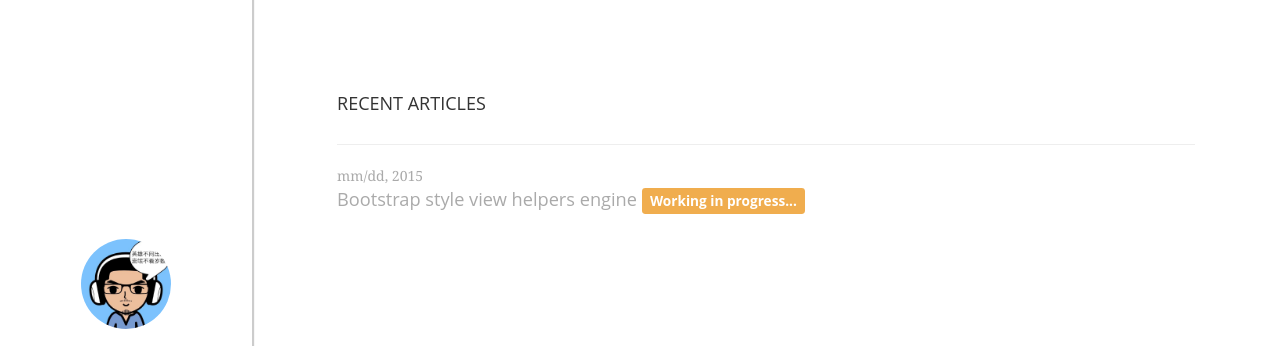
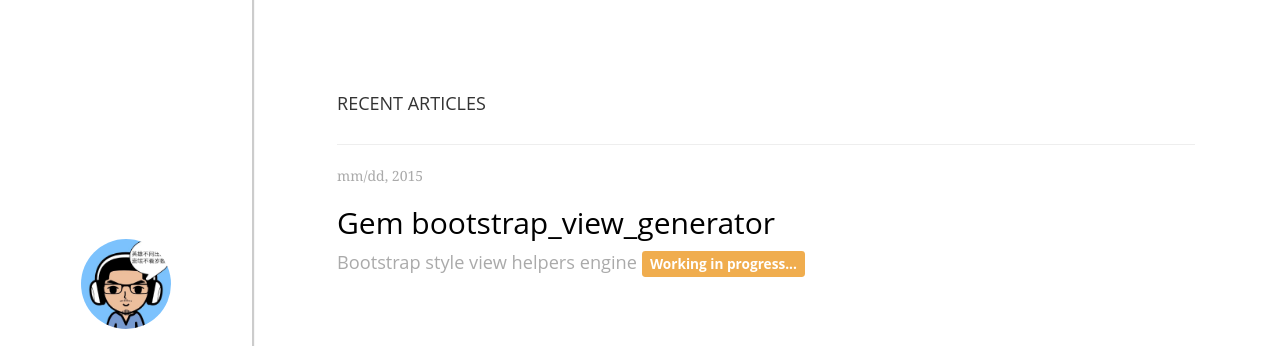
Before and after one commit to Sen-Zhang/sen-zhang.github.io, a website: page index.html at #/home in a window 1280 px wide. Shown: the top 346 px of the page. Drawn offline with nearby package versions, Linux system fonts and the light colour scheme; some packages are replaced by stand-ins of ours.

Commit message:
minor update

```diff
--- a/js/templates/home.html
+++ b/js/templates/home.html
@@ -6,8 +6,8 @@
   <li class="article-list__item">
     <time class="article-post-time">mm/dd, 2015</time>
     <a href="#/articles/bootstrap_view_generator" title="Gem bootstrap_view_generator" class="a-blog">
-      <h2 class="article-title visible-sm-block">Gem bootstrap_view_generator</h2>
-      <h3 class="article-title visible-xs-block">Gem bootstrap_view_generator</h3>
+      <h2 class="article-title visible-sm-block visible-md-block visible-lg-block">Gem bootstrap_view_generator</h2>
+      <h4 class="article-title visible-xs-block">Gem bootstrap_view_generator</h4>
 
       <p class="article-preview">
         Bootstrap style view helpers engine
```
